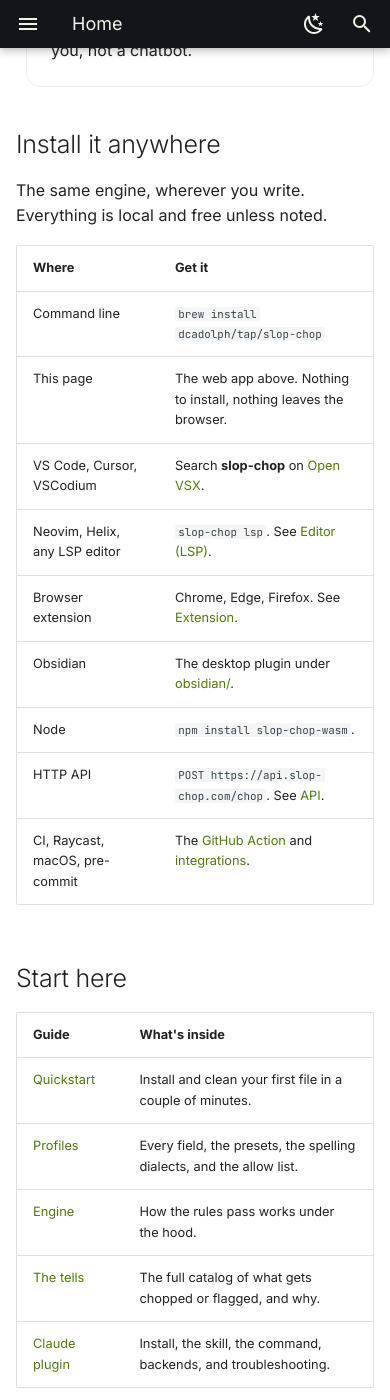
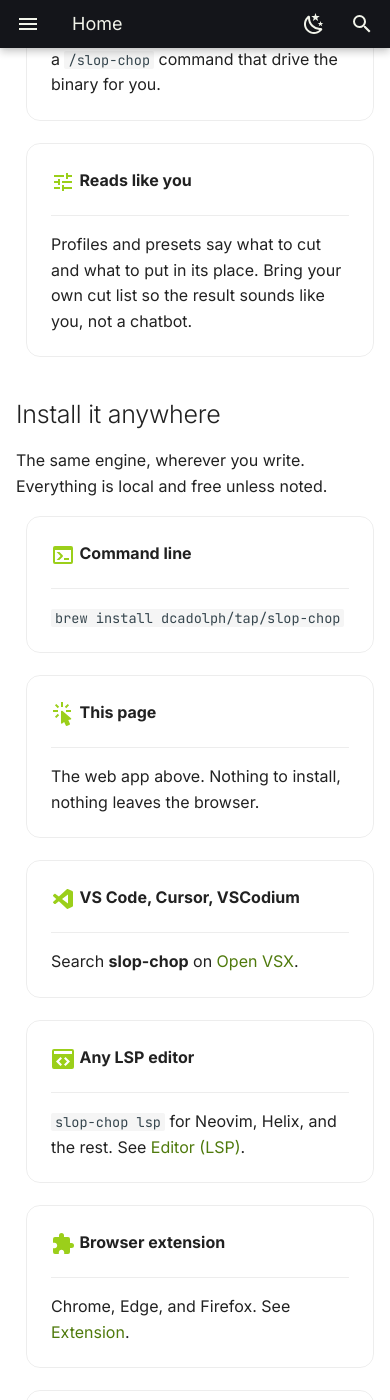
Before and after one commit to dcadolph/slop-chop, an MkDocs documentation site: the page built from docs/README.md, in a window 390 px wide and 1400 px high, scrolled down 4925 px. Built offline with MkDocs 1.6.1 and Material for MkDocs 9.7.7, drawn with Linux system fonts in a browser that asks for light colours; comment, search, counter and statistics services are not loaded; some of the changed text lies outside the part shown.

Commit message:
Fill the landing's bottom half with card grids

```diff
--- a/docs/README.md
+++ b/docs/README.md
@@ -213,28 +213,96 @@
 
 The same engine, wherever you write. Everything is local and free unless noted.
 
-| Where                              | Get it                                                                                                          |
-| ---------------------------------- | --------------------------------------------------------------------------------------------------------------- |
-| Command line                       | `brew install dcadolph/tap/slop-chop`                                                                            |
-| This page                          | The web app above. Nothing to install, nothing leaves the browser.                                              |
-| VS Code, Cursor, VSCodium          | Search **slop-chop** on [Open VSX](https://open-vsx.org/extension/dcadolph/slop-chop).                           |
-| Neovim, Helix, any LSP editor      | `slop-chop lsp`. See [Editor (LSP)](LSP.md).                                                                     |
-| Browser extension                  | Chrome, Edge, Firefox. See [Extension](EXTENSION.md).                                                            |
-| Obsidian                           | The desktop plugin under [obsidian/](https://github.com/dcadolph/slop-chop/tree/main/obsidian).                 |
-| Node                               | `npm install slop-chop-wasm`.                                                                                    |
-| HTTP API                           | `POST https://api.slop-chop.com/chop`. See [API](API.md).                                                        |
-| CI, Raycast, macOS, pre-commit     | The [GitHub Action](https://github.com/dcadolph/slop-chop) and [integrations](https://github.com/dcadolph/slop-chop/tree/main/integrations). |
+<div class="grid cards sc-installs" markdown>
+
+-   :material-console:{ .lg .middle } __Command line__
+
+    ---
+
+    `brew install dcadolph/tap/slop-chop`
+
+-   :material-cursor-default-click:{ .lg .middle } __This page__
+
+    ---
+
+    The web app above. Nothing to install, nothing leaves the browser.
+
+-   :material-microsoft-visual-studio-code:{ .lg .middle } __VS Code, Cursor, VSCodium__
+
+    ---
+
+    Search **slop-chop** on [Open VSX](https://open-vsx.org/extension/dcadolph/slop-chop).
+
+-   :material-application-brackets:{ .lg .middle } __Any LSP editor__
+
+    ---
+
+    `slop-chop lsp` for Neovim, Helix, and the rest. See [Editor (LSP)](LSP.md).
+
+-   :material-puzzle:{ .lg .middle } __Browser extension__
+
+    ---
+
+    Chrome, Edge, and Firefox. See [Extension](EXTENSION.md).
+
+-   :material-notebook-outline:{ .lg .middle } __Obsidian__
+
+    ---
+
+    The desktop plugin under [obsidian/](https://github.com/dcadolph/slop-chop/tree/main/obsidian).
+
+-   :material-nodejs:{ .lg .middle } __Node__
+
+    ---
+
+    `npm install slop-chop-wasm`.
+
+-   :material-api:{ .lg .middle } __HTTP API__
+
+    ---
+
+    `POST https://api.slop-chop.com/chop`. See [API](API.md).
+
+-   :material-cog-sync:{ .lg .middle } __CI and automation__
+
+    ---
+
+    The [GitHub Action](https://github.com/dcadolph/slop-chop), Raycast, macOS, and pre-commit. See [integrations](https://github.com/dcadolph/slop-chop/tree/main/integrations).
+
+</div>
 
 ## Start here
 
-<div class="sc-start" markdown>
+<div class="grid cards sc-guides" markdown>
 
-| Guide                        | What's inside                                                        |
-| ---------------------------- | -------------------------------------------------------------------- |
-| [Quickstart](quickstart.md)  | Install and clean your first file in a couple of minutes.            |
-| [Profiles](PROFILE.md)       | Every field, the presets, the spelling dialects, and the allow list. |
-| [Engine](ENGINE.md)          | How the rules pass works under the hood.                             |
-| [The tells](TELLS.md)        | The full catalog of what gets chopped or flagged, and why.           |
-| [Claude plugin](PLUGIN.md)   | Install, the skill, the command, backends, and troubleshooting.      |
+-   [__Quickstart__](quickstart.md)
+
+    ---
+
+    Install and clean your first file in a couple of minutes.
+
+-   [__Profiles__](PROFILE.md)
+
+    ---
+
+    Every field, the presets, the spelling dialects, and the allow list.
+
+-   [__Engine__](ENGINE.md)
+
+    ---
+
+    How the rules pass works under the hood.
+
+-   [__The tells__](TELLS.md)
+
+    ---
+
+    The full catalog of what gets chopped or flagged, and why.
+
+-   [__Claude plugin__](PLUGIN.md)
+
+    ---
+
+    Install, the skill, the command, backends, and troubleshooting.
 
 </div>
--- a/docs/stylesheets/extra.css
+++ b/docs/stylesheets/extra.css
@@ -270,13 +270,30 @@
   display: grid;
   grid-template-columns: minmax(0, 1fr) minmax(0, 1fr);
   gap: 2.4rem;
-  align-items: start;
+  align-items: stretch;
   max-width: 66rem;
   margin: 0 auto 2.6rem;
 }
 
 .sc-compare > .sc-compare-col > :first-child {
   margin-top: 0;
+}
+
+/* The counterpoint reads as one featured answer: a bordered panel that fills the height of
+   the steps beside it and centers its text, so the shorter column never trails off into a
+   gap. A faint lime wash sets it apart from the how-it-works cards. */
+.sc-compare > .sc-compare-col:last-child {
+  display: flex;
+  flex-direction: column;
+  justify-content: center;
+  padding: 1.6rem 1.8rem;
+  border: 1px solid var(--md-default-fg-color--lightest);
+  border-radius: 0.7rem;
+  background: linear-gradient(180deg, rgba(155, 207, 26, 0.05), rgba(155, 207, 26, 0.01));
+}
+
+.sc-compare > .sc-compare-col:last-child :last-child {
+  margin-bottom: 0;
 }
 
 .sc-compare .sc-steps {
@@ -312,10 +329,37 @@
   }
 }
 
-/* Start-here table spans the content column instead of shrinking to its text. */
-.md-typeset .sc-start table:not([class]) {
-  display: table;
-  width: 100%;
+/* Install grid: three even columns, so nine targets make three clean rows across the full
+   width instead of a narrow table stranded on the left. Start-here is five short guide cards
+   in one row. Both override the four-across default and stack down on smaller screens. */
+.md-typeset .grid.cards.sc-installs > ul {
+  grid-template-columns: repeat(3, 1fr);
+}
+
+.md-typeset .grid.cards.sc-guides > ul {
+  grid-template-columns: repeat(5, 1fr);
+}
+
+@media (max-width: 1219px) {
+  .md-typeset .grid.cards.sc-installs > ul {
+    grid-template-columns: repeat(2, 1fr);
+  }
+  .md-typeset .grid.cards.sc-guides > ul {
+    grid-template-columns: repeat(3, 1fr);
+  }
+}
+
+@media (max-width: 640px) {
+  .md-typeset .grid.cards.sc-installs > ul,
+  .md-typeset .grid.cards.sc-guides > ul {
+    grid-template-columns: 1fr;
+  }
+}
+
+/* Keep a long command or URL inside its card instead of overflowing the narrower columns. */
+.md-typeset .sc-installs .grid.cards > ul > li code,
+.md-typeset .sc-installs > ul > li code {
+  overflow-wrap: anywhere;
 }
 
 /* Slime-themed 404. */
```
